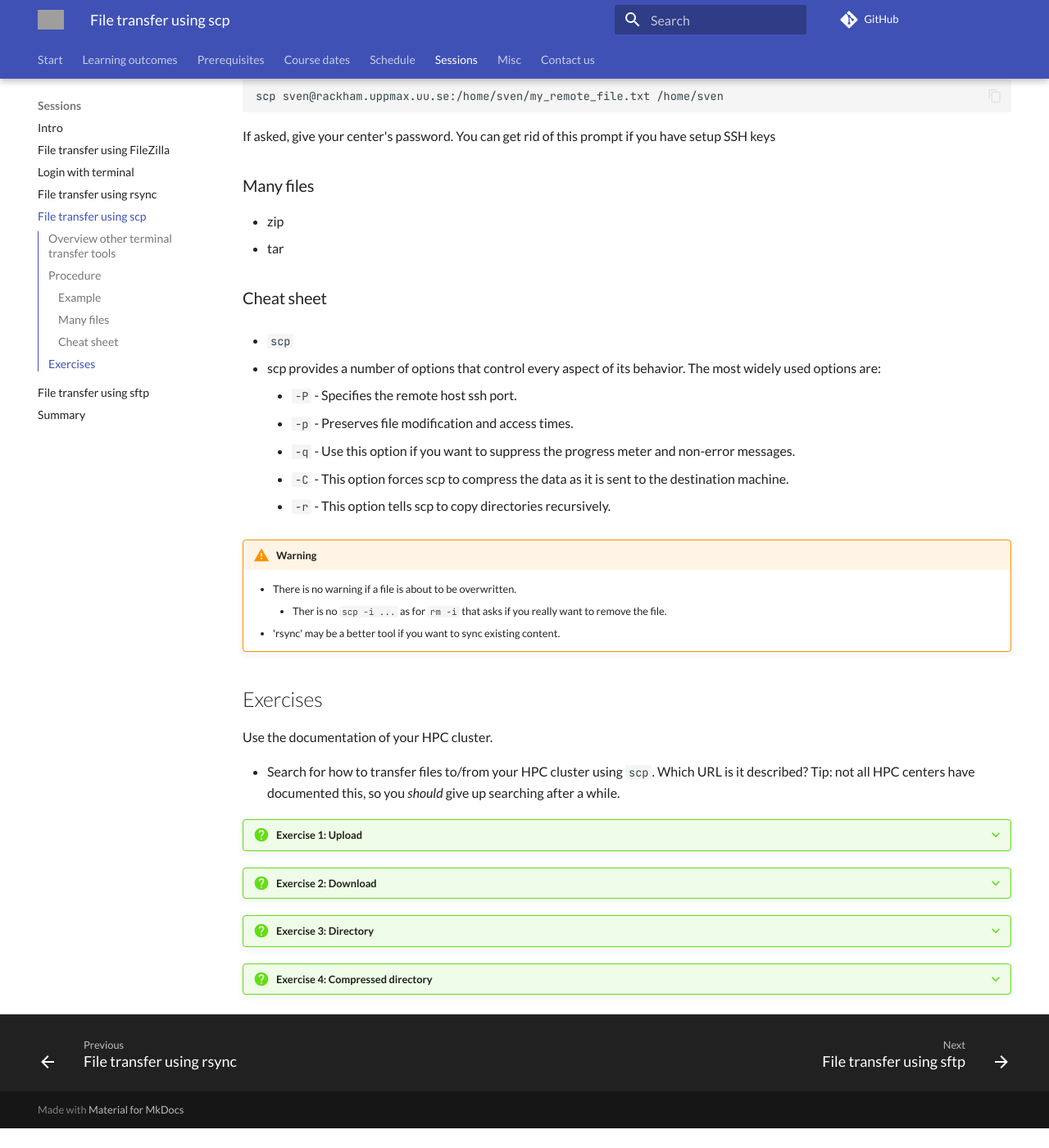
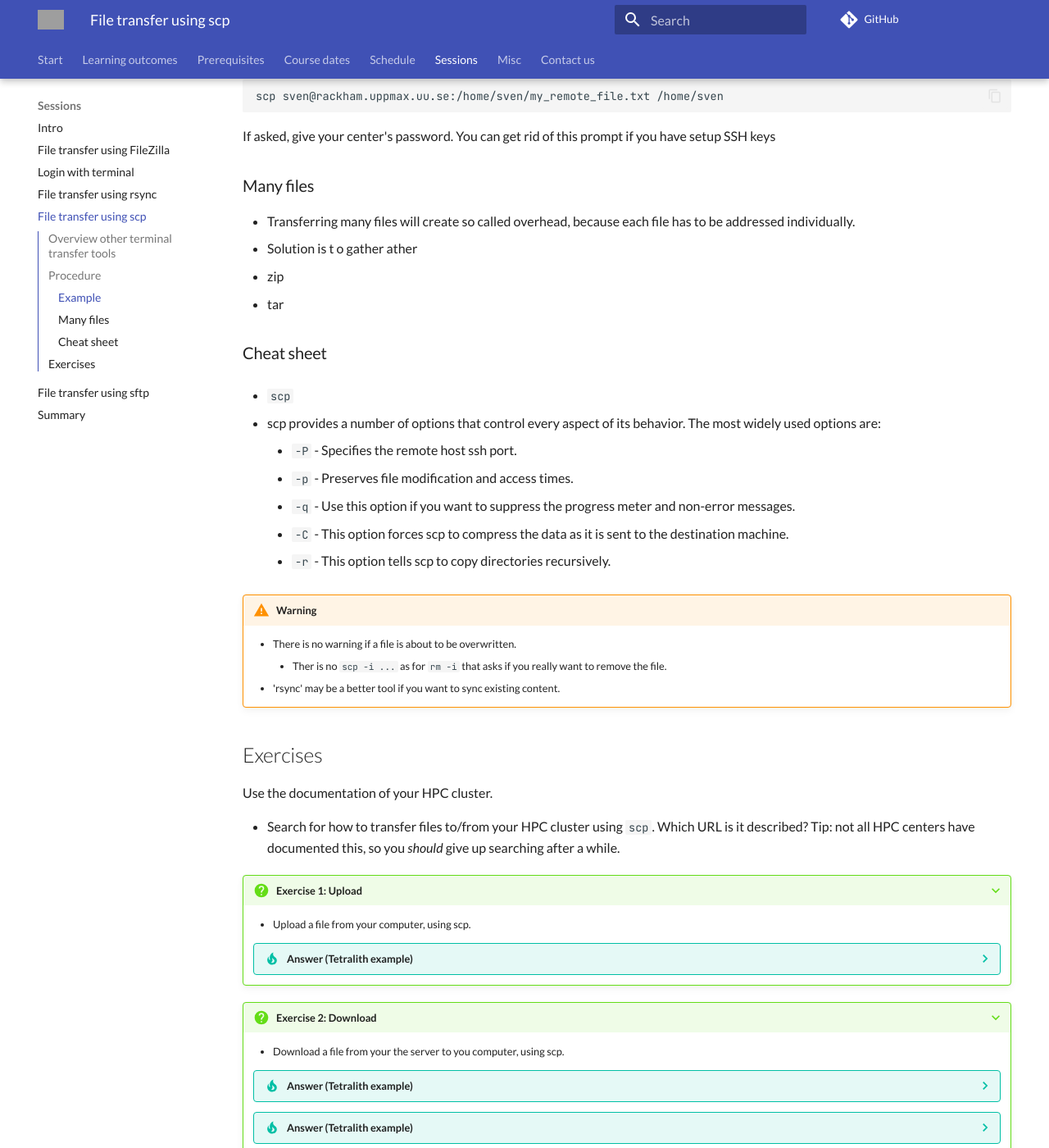
Before and after one commit to UPPMAX/naiss_file_transfer_course, an MkDocs documentation site: the page built from docs/sessions/scp/README.md, in a window 1280 px wide and 1400 px high, scrolled down 1765 px. Shown: the whole window at 82% size. Built offline with MkDocs 1.6.1 and Material for MkDocs 9.7.7, drawn with Linux system fonts in a browser that asks for light colours; comment, search, counter and statistics services are not loaded; before the commit the page ends 3141 px from its top, so only the background shows below that; grey boxes are pictures that could not be loaded.

Commit message:
README.md scp exercise 1

```diff
--- a/docs/sessions/scp/README.md
+++ b/docs/sessions/scp/README.md
@@ -145,6 +145,8 @@ You can get rid of this prompt if you have setup SSH keys
 
 ### Many files
 
+- Transferring many files will create so called overhead, because each file has to be addressed individually.
+- Solution is t o gather ather
 - zip
 - tar
 
@@ -175,8 +177,50 @@ Use the documentation of your HPC cluster.
 
 ???+ question "Exercise 1: Upload"
 
+    - Upload a file from your computer, using scp.
+
+    ???- tip "Answer (Tetralith example)"
+
+        **Locally**
+
+        - (If you want to create a file in local terminal: ``$ touch local_file``)
+        - Send it to an existing folder (e.g. ``transfer``) on Tetralith: ``$ scp local_file [username]@tetralith.nsc.liu.se:~/transfer/``
+
+        **Check on server that it is there**
+        - ``$ ls ~/transfer``
+        - (or in the File explorer)
+
+        - Video of Tetralith
+
 ???+ question "Exercise 2: Download"
 
-???+ question "Exercise 3: Directory"
+    - Download a file from your the server to you computer, using scp.
+
+    ???- tip "Answer (Tetralith example)"
+
+        **On Server**
+
+        - (If you want to create a file first: ``$ touch remote_file``)
+        - Get it to an existing local folder (e.g. ``transfer``) on Tetralith: ``$ scp [username]@tetralith.nsc.liu.se:~/transfer/remote_file``
+
+        **Check locally that it is there**
+        - ``$ ls``
+        - (or in the File explorer)
+
+        - Video of Tetralith
+
+
+    ???- tip "Answer (Tetralith example)"
+
+    ???- tip "Answer"
+
+
+
+        Video of Tetralith
 
 ???+ question "Exercise 4: Compressed directory"
+
+
+    ???- tip "Answer"
+
+        Video of Tetralith
```
